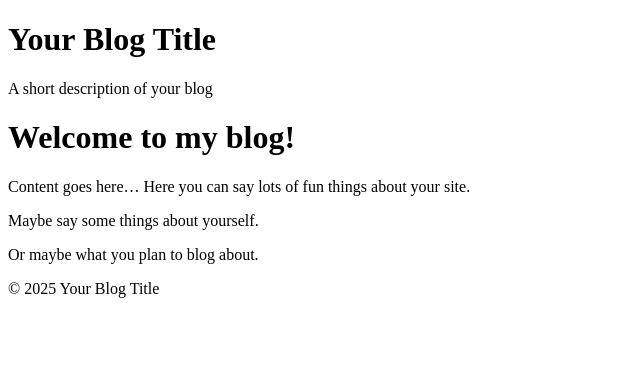
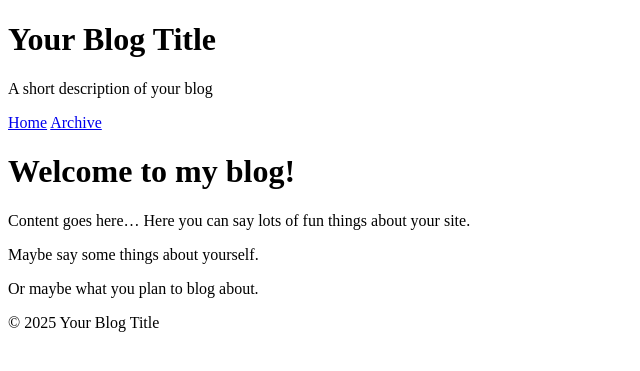
Before and after one commit to infoworkdev/propzilla.github.io, a Jekyll site: the page built from index.md, in a window 1280 px wide. Shown: the top 371 px of the page, without its empty margins (0-640 px from the left). Built offline with Jekyll 4.4.1, drawn with Linux system fonts in a browser that asks for light colours.

Commit message:
Update default.html

```diff
--- a/_layouts/default.html
+++ b/_layouts/default.html
@@ -10,6 +10,11 @@
   <header>
     <h1>{{ site.title }}</h1>
     <p>{{ site.description }}</p>
+    <nav>
+      <a href="{{ '/' | relative_url }}">Home</a>
+      <a href="{{ '/archive.html' | relative_url }}">Archive</a>
+      <!-- Add more links as needed -->
+    </nav>
   </header>
 
   <main>
```
